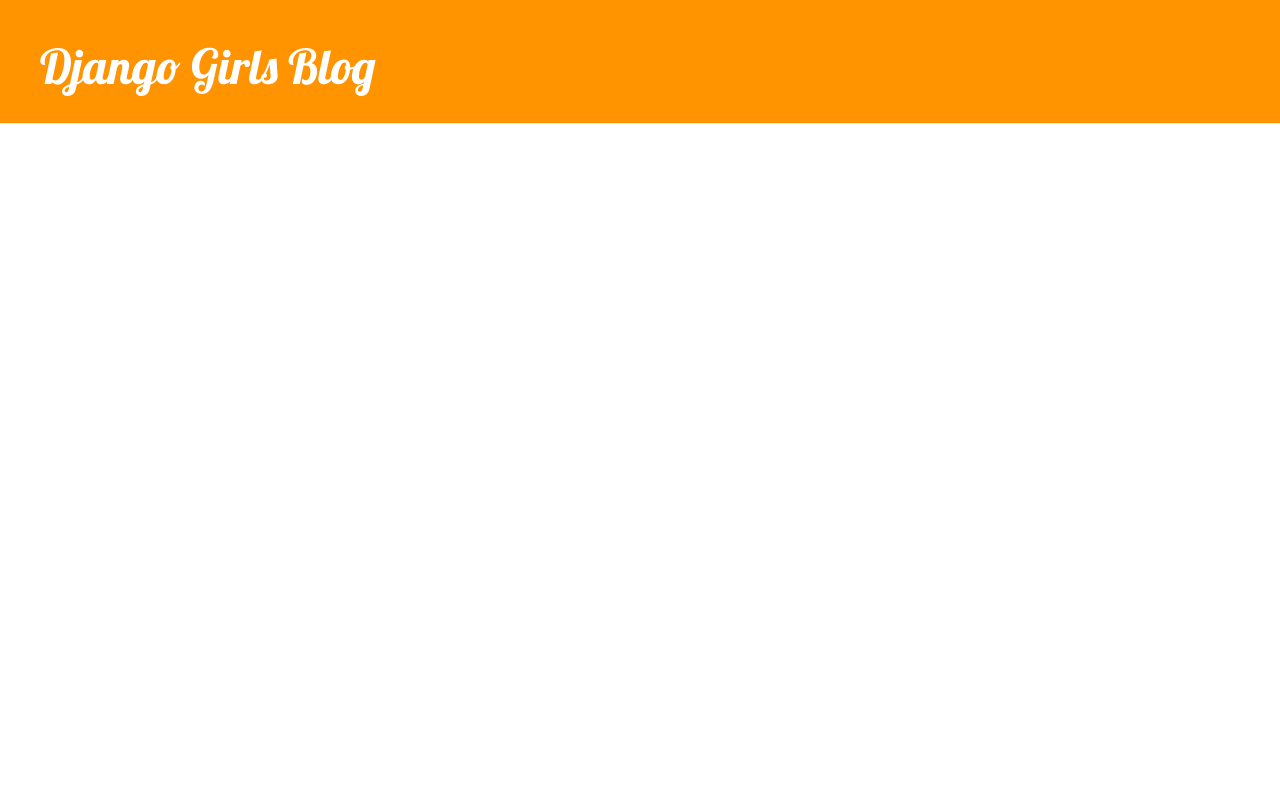
After one commit to jucylene/my-first-blog, a Django app: template blog/templates/blog/base.html in a window 1280 px wide. The commit adds this page. Run offline with Django 3.2, Linux system fonts and the light colour scheme; the template is opened without the code that fills it, so the values that code supplies are empty; some libraries are stand-ins or nearby versions.

Commit message:
Novas alterações nos templates

```diff
--- a/blog/static/css/blog.css
+++ b/blog/static/css/blog.css
@@ -1,155 +1,52 @@
-html, body, h1, h2, h3, h4, ul, ol, li, p, a {
-  padding: 0;
-  border: 0;
-  margin: 0;
-  font: inherit;
-  font-size: 100%;
+.page-header {
+    background-color: #ff9400;
+    margin-top: 0;
+    padding: 20px 20px 20px 40px;
 }
-h1 {
-  color: #000000;
-  margin: 15px 0 15px;
-  text-align: center;
-  font-family: Verdana, sans-serif;
-  font-size: 32px;
-  font-weight: bold;
+
+.page-header h1, .page-header h1 a, .page-header h1 a:visited, .page-header h1 a:active {
+    color: #ffffff;
+    font-size: 36pt;
+    text-decoration: none;
 }
-h2 {
-  color: #333333;
-  margin: 20px 0 5px 0;
-  border-bottom: 1px solid #aaaaaa;
-  padding: 2px;
-  font-family: Verdana, sans-serif;
-  font-size: 26px;
-  font-weight: bold;
+
+.content {
+    margin-left: 40px;
 }
-h3 {
-  color: #666666;
-  margin: 10px 0 10px 0;
-  font-family: Verdana, sans-serif;
-  font-size: 18px;
+
+h1, h2, h3, h4 {
+    font-family: 'Lobster', cursive;
 }
-p {
-  color: #444444;
-  margin: 0 0 10px 0;
-  line-height: 24px;
+
+.date {
+    float: right;
+    color: #828282;
 }
-a {
-  color: #440000;
+
+.save {
+    float: right;
 }
-ul {
-  padding: 0 0 0 30px;
+
+.post-form textarea, .post-form input {
+    width: 100%;
 }
-li {
-  margin-bottom: 5px;
-  line-height: 22px;
+
+.top-menu, .top-menu:hover, .top-menu:visited {
+    color: #ffffff;
+    float: right;
+    font-size: 26pt;
+    margin-right: 20px;
 }
-body {
-  padding: 0;
-  background: #555555 url(images/bg-tile.png) top left repeat;
-  font-family: Garamond, serif;
-  font-size: 16px;
+
+.post {
+    margin-bottom: 70px;
 }
-ol {
-  padding: 0 0 0 20px;
+
+.post h1 a, .post h1 a:visited {
+    color: #000000;
 }
-.nav {
-  padding: 0;
-  text-align: center;
+
+h1 a {
+    color: #FCA205;
+    font-family: 'Lobster';
 }
-.nav li {
-  display: inline;
-  padding-right: 20px;
-}
-.nav li:last-child {
-  padding-right: 0;
-}
-.nav a {
-  color: #ee932a;
-}
-.day-time {
-  color: #444444;
-  margin: 0 0 3px 0;
-}
-.concert-location {
-  color: #888888;
-  margin: 0 0 15px 0;
-}
-.header {
-  padding: 15px;
-  background: #242424 url(images/bg-header.png) top center no-repeat;
-}
-.content-section {
-  padding: 15px;
-  width: 450px;
-  margin: 0 auto;
-  background: #ffffff url(images/bg-content.png) top left repeat;
-}
-.album {
-  border: 2px dashed #bbbbbb;
-  padding: 5px 10px 5px 10px;
-  margin-bottom: 5px;
-  background-color: #ffffff;
-}
-.band-list {
-  list-style-type: none;
-  padding-left: 0;
-}
-.band-list h2 {
-  border-bottom: 0;
-  margin: 0;
-}
-.band-list a {
-  text-decoration: none;
-  color: #ff2244;
-}
-.band-list li {
-  border: 1px solid #555555;
-  background-color: #ffffff;
-  height: 120px;
-}
-.header img {
-  margin: 0 auto 15px auto;
-  display: block;
-}
-.recording-now {
-  width: 440px;
-  height: 200px;
-  background: #ffffff url(images/prependers-recording.jpg) center center no-repeat;
-  border: 1px solid #ee932a;
-  padding: 4px 4px 4px 4px;
-}
-.recording-now p {
-  color: #ffffff;
-  font-size: 28px;
-}
-.band-list img {
-  float: left;
-  padding-right: 15px;
-}
-.album img {
-  float: right;
-}
-textarea {
-  display: block;
-  margin-bottom: 15px;
-  width: 445px;
-  font-size: 20px;
-}
-label {
-  display: block;
-  font-weight: bold;
-}
-input {
-  display: block;
-  margin-bottom: 15px;
-  font-size: 20px;
-}
-input[type=submit] {
-  width: 165px;
-}
-input[type=checkbox], label[for=on-tour] {
-  display:inline;
-}
-input[type=text]{
-  width: 445px;
-}
--- /dev/null
+++ b/blog/templates/blog/base.html
@@ -0,0 +1,23 @@
+{% load staticfiles %}
+<html>
+    <head>
+        <title>Django Girls blog</title>
+        <link rel="stylesheet" href="//maxcdn.bootstrapcdn.com/bootstrap/3.2.0/css/bootstrap.min.css">
+        <link rel="stylesheet" href="//maxcdn.bootstrapcdn.com/bootstrap/3.2.0/css/bootstrap-theme.min.css">
+        <link href='//fonts.googleapis.com/css?family=Lobster&subset=latin,latin-ext' rel='stylesheet' type='text/css'>
+        <link rel="stylesheet" href="{% static 'css/blog.css' %}">
+    </head>
+    <body>
+        <div class="page-header">
+            <h1><a href="/">Django Girls Blog</a></h1>
+        </div>
+        <div class="content container">
+            <div class="row">
+                <div class="col-md-8">
+                {% block content %}
+                {% endblock %}
+                </div>
+            </div>
+        </div>
+    </body>
+</html>
--- a/blog/urls.py
+++ b/blog/urls.py
@@ -3,4 +3,5 @@ from . import views
 
 urlpatterns = [
     url(r'^$', views.post_list),
+
 ]
```
Also changed, not shown: blog/templates/blog/post_list.html (+12 -21 lines).
